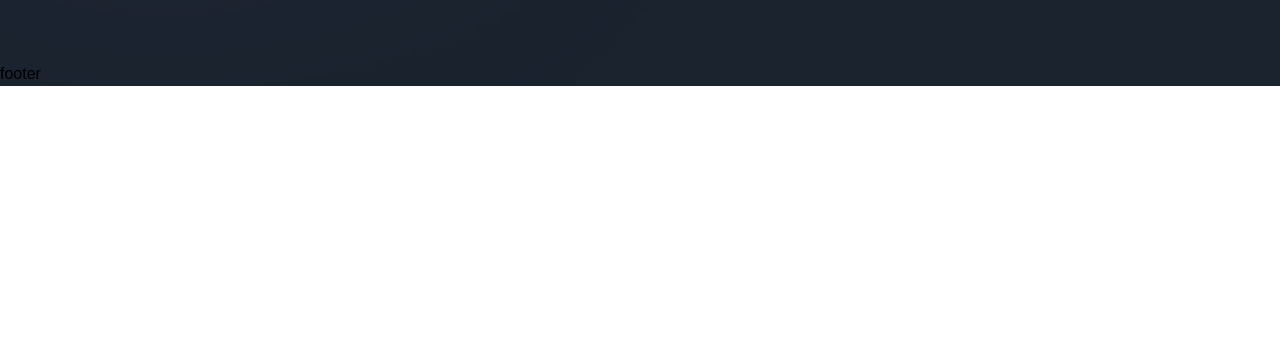
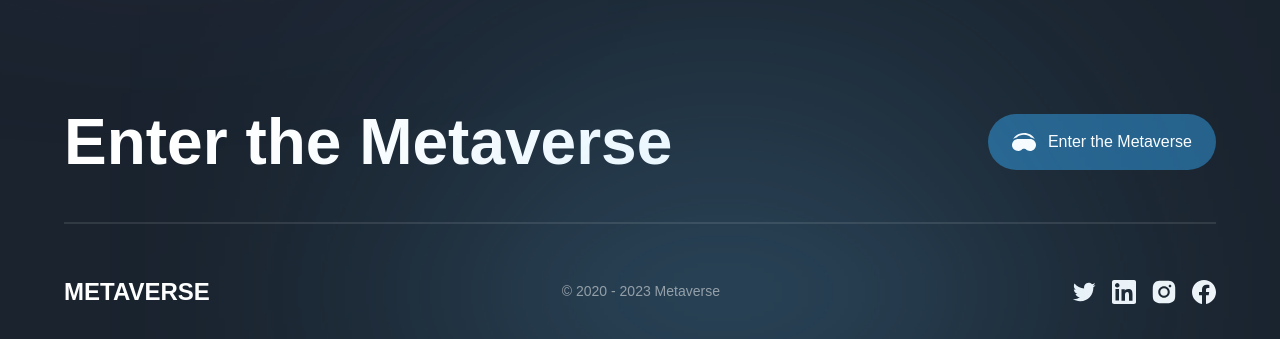
Before and after one commit to pavelzolotin/metaverse-next-js-app, a Next.js app: page / in a window 1280 px wide. Shown: the part 6960-7299 px from the top of the page. Before the commit the page ends 7046 px from the top, so only its background shows below. Built offline with nearby package versions, Linux system fonts and the light colour scheme; a web font is replaced by a local one.

Commit message:
create Footer component

```diff
--- a/components/Footer.jsx
+++ b/components/Footer.jsx
@@ -1,9 +1,63 @@
 'use client';
 
+import { motion } from 'framer-motion';
+import { socials } from '../constants';
+
+import styles from '../styles';
+import { footerVariants } from '../utils/motion';
+
 const Footer = () => (
-  <footer>
-    footer
-  </footer>
+  <motion.footer
+    variants={footerVariants}
+    initial="hidden"
+    whileInView="show"
+    className={`${styles.xPaddings} py-8 relative`}
+  >
+    <div className="footer-gradient" />
+    <div className={`${styles.innerWidth} mx-auto flex flex-col gap-8`}>
+      <div className="flex items-center justify-between flex-wrap gap-5">
+        <h4 className="font-bold md:text-[64px] text-[44px] text-white">
+          Enter the Metaverse
+        </h4>
+        <button
+          type="button"
+          className="flex items-center h-fit py-4 px-6 bg-[#25618B] rounded-[32px] gap-[12px]"
+        >
+          <img
+            src="/headset.svg"
+            alt="headset"
+            className="w-[24px] h-[24px] object-contain"
+          />
+          <span className="font-normal text-[16px] text-white">
+            Enter the Metaverse
+          </span>
+        </button>
+      </div>
+      <div className="flex flex-col">
+        <div className="mb-[50px] h-[2px] bg-white opacity-10" />
+        <div className="flex items-center justify-between flex-wrap gap-4">
+          <h4 className="font-extrabold text-[24px] text-white uppercase">
+            Metaverse
+          </h4>
+          <p className="font-normal text-[14px] text-white opacity-50">
+            © 2020 - 2023 Metaverse
+          </p>
+          <div className="flex gap-4">
+            {
+                socials.map((social) => (
+                  <img
+                    className="w-[24px] h-[24px] object-contain cursor-pointer"
+                    key={social.name}
+                    src={social.url}
+                    alt={social.name}
+                  />
+                ))
+            }
+          </div>
+        </div>
+      </div>
+    </div>
+  </motion.footer>
 );
 
 export default Footer;
```
